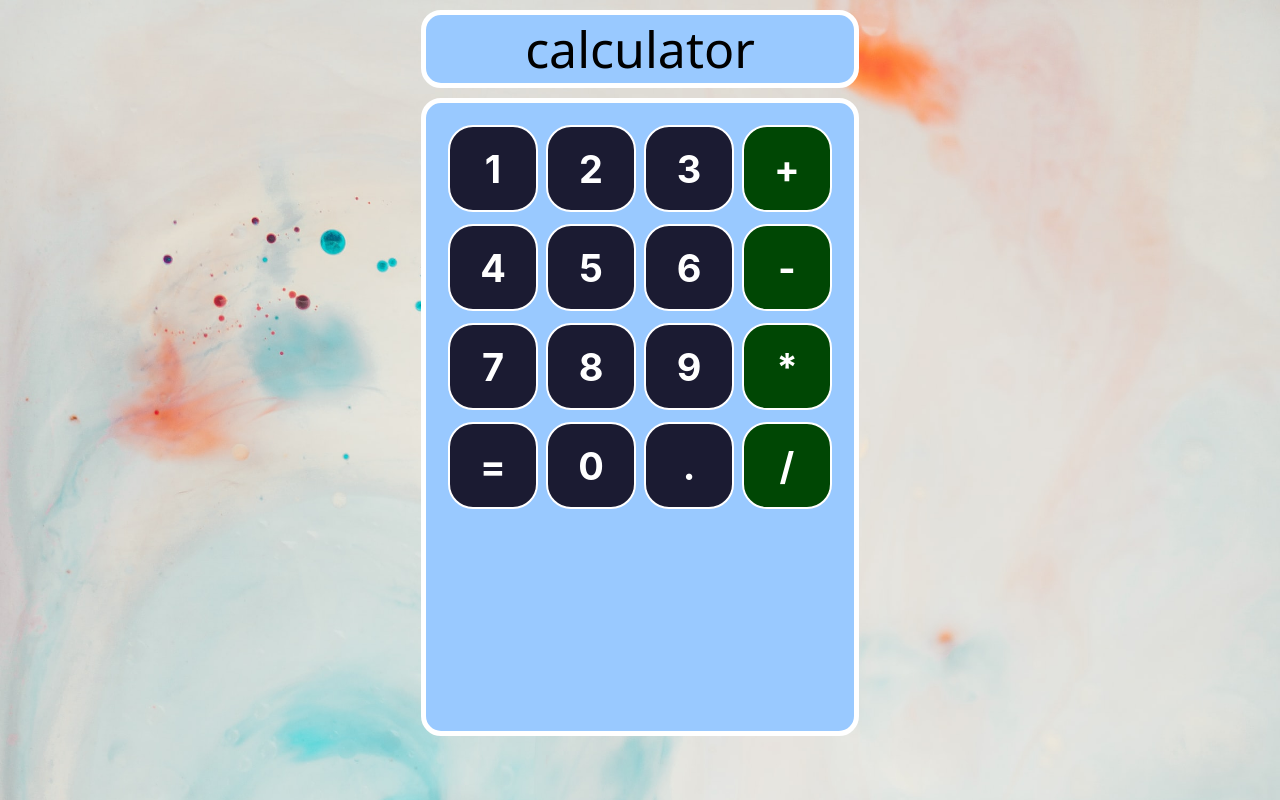
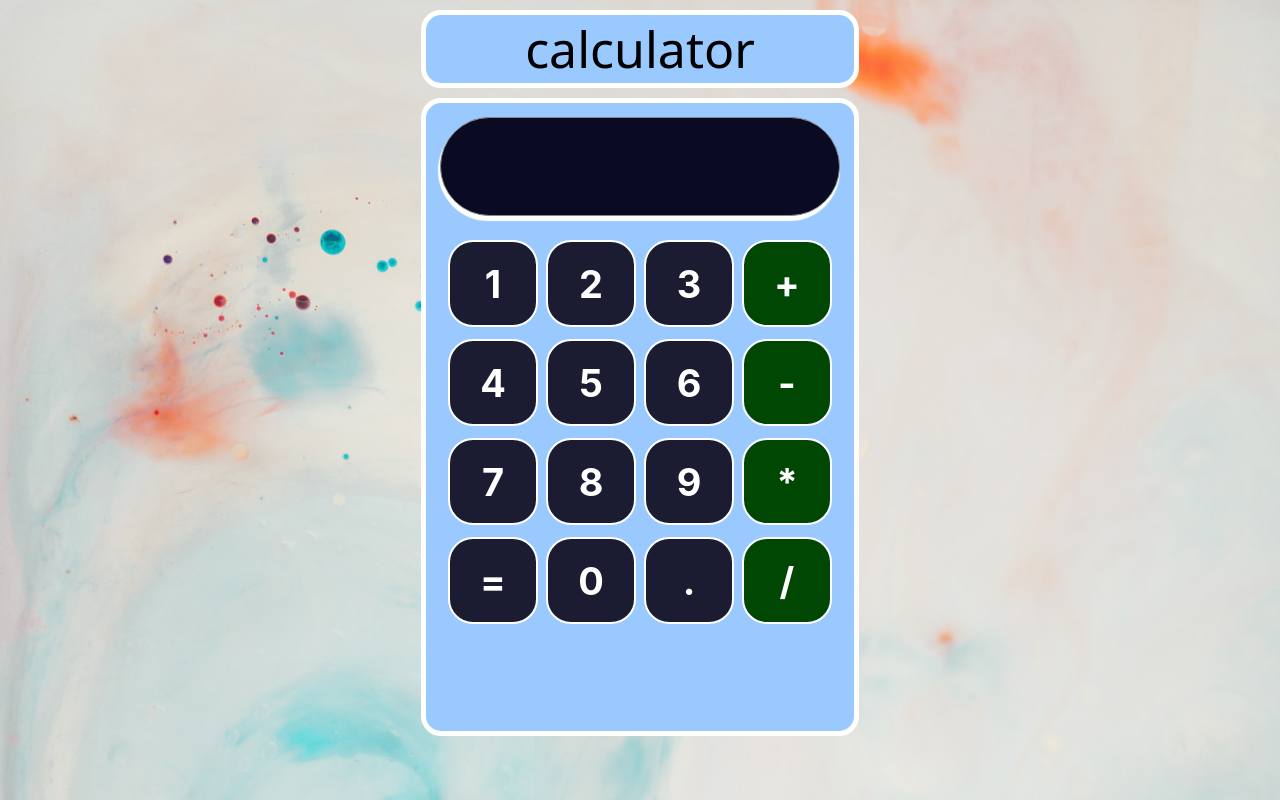
Before and after one commit to J-C-S-V/calculator, a React (Create React App) app: page / in a window 1280 px wide. Built offline with nearby package versions, Linux system fonts and the light colour scheme; the HTML template or start-up script is replaced by a standard one.

Commit message:
Added screen

```diff
--- a/src/App.js
+++ b/src/App.js
@@ -1,11 +1,12 @@
 import './App.css';
-import { Button } from './components/buttons.jsx';
-
+import { Button } from './components/buttons/buttons.jsx';
+import { Screen } from './components/screen/screen';
 function App() {
   return (
     <div className="App">
       <header className="main-header">calculator</header>
       <div className="container-calculator">
+        <Screen />
         <div className="row">
           <Button>1</Button>
           <Button>2</Button>
--- a/src/components/buttons.css
+++ b/src/components/buttons/buttons.css
@@ -16,6 +16,14 @@
   user-select: none;
 }
 
+.button-container:hover {
+  background-color: #5a01a7;
+}
+
 .operator {
   background-color: #004704;
 }
+
+.operator:hover {
+  background-color: #ff6600;
+}
--- /dev/null
+++ b/src/components/screen/screen.css
@@ -0,0 +1,16 @@
+.input {
+  display: flex;
+  justify-content: flex-end;
+  align-items: center;
+  height: 75px;
+  border-radius: 50px;
+  font-weight: bold;
+  font-size: 30px;
+  background-color: #0a0a23;
+  color: white;
+  border: 1px solid #888;
+  box-shadow: -1px 4px 1px 1px white;
+  padding: 11px;
+  padding-right: 30px;
+  margin-bottom: 20px;
+}
--- /dev/null
+++ b/src/components/screen/screen.jsx
@@ -0,0 +1,5 @@
+import React from 'react';
+import './screen.css';
+
+// Another way to define a component. This syntax is used for simple (mas sencillos) components
+export const Screen = ({ input }) => <div className="input">{input}</div>;
```
Also changed, not shown: src/components/buttons/buttons.jsx (renamed from src/components/buttons.jsx).
